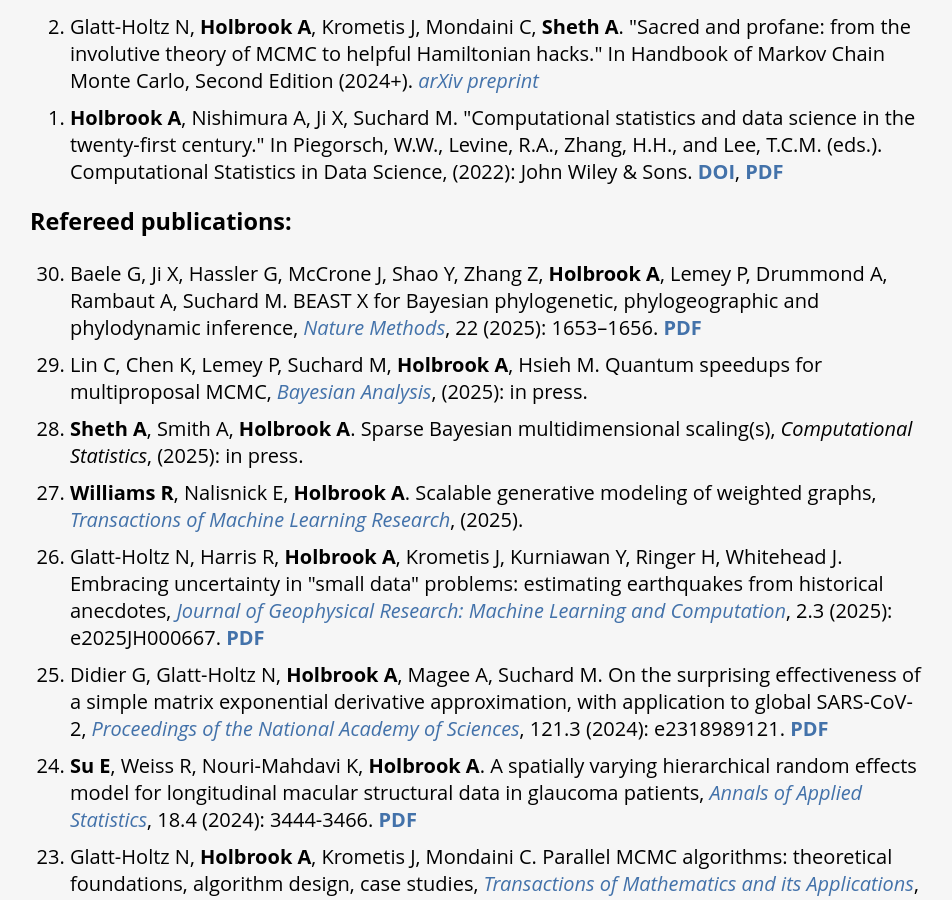
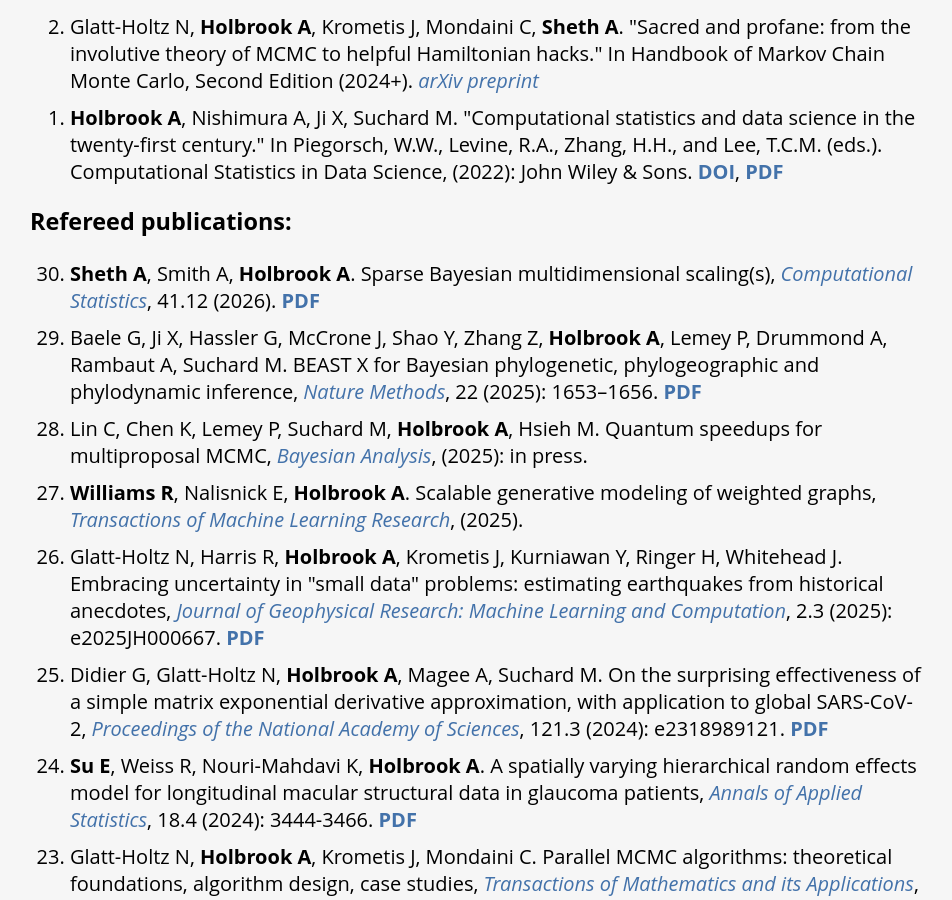
Before and after one commit to andrewjholbrook/andrewjholbrook.github.io, a Jekyll site: the page built from research.html, in a window 1280 px wide and 900 px high, scrolled down 537 px. Shown: the whole window, without its empty margins (162-1114 px from the left). Built offline with Jekyll 4.4.1, drawn with Linux system fonts in a browser that asks for light colours; a style sheet for code colours, icons or effects is not loaded.

Commit message:
sheth paper

```diff
--- a/research.html
+++ b/research.html
@@ -28,9 +28,9 @@
   <h3>Refereed publications:</h3>
 
   <ol id="pubs" reversed>
+        <li> <b>Sheth A</b>, Smith A, <b>Holbrook A</b>. Sparse Bayesian multidimensional scaling(s), <i><a href="https://doi.org/10.1007/s00180-025-01696-1" target="_blank">Computational Statistics</a></i>, 41.12 (2026). <a href="papers/Sheth.pdf" target="_blank"><b>PDF</b></a></li></li>
     <li>Baele G, Ji X, Hassler G, McCrone J, Shao Y, Zhang Z, <b>Holbrook A</b>, Lemey P, Drummond A, Rambaut A, Suchard M. BEAST X for Bayesian phylogenetic, phylogeographic and phylodynamic inference, <i><a href="https://www.nature.com/articles/s41592-025-02751-x" target="_blank">Nature Methods</a></i>, 22 (2025): 1653–1656. <a href="papers/natmeth.pdf" target="_blank"><b>PDF</b></a></li>
     <li> Lin C, Chen K, Lemey P, Suchard M, <b>Holbrook A</b>, Hsieh M. Quantum speedups for multiproposal MCMC, <i><a href="https://doi.org/10.1214/25-BA1546" target="_blank">Bayesian Analysis</a></i>, (2025): in press. </li>
-    <li> <b>Sheth A</b>, Smith A, <b>Holbrook A</b>. Sparse Bayesian multidimensional scaling(s), <i>Computational Statistics</a></i>, (2025): in press. </li>
     <li><b>Williams R</b>, Nalisnick E, <b>Holbrook A</b>. Scalable generative modeling of weighted graphs, <i><a href="https://openreview.net/forum?id=yWKkBOcD18" target="_blank">Transactions of Machine Learning Research</a></i>, (2025).
     <li>Glatt-Holtz N, Harris R, <b>Holbrook A</b>, Krometis J, Kurniawan Y, Ringer H, Whitehead J. Embracing uncertainty in "small data" problems: estimating earthquakes from historical anecdotes, <i><a href="https://doi.org/10.1029/2025JH000667" target="_blank">Journal of Geophysical Research: Machine Learning and Computation</a></i>, 2.3 (2025): e2025JH000667. <a href="papers/tsunami.pdf" target="_blank"><b>PDF</b></a></li>
     <li> Didier G, Glatt-Holtz N, <b>Holbrook A</b>, Magee A, Suchard M. On the surprising effectiveness of a simple matrix exponential derivative approximation, with application to global SARS-CoV-2, <i><a href="https://doi.org/10.1073/pnas.2318989121" target="_blank">Proceedings of the National Academy of Sciences</a></i>, 121.3 (2024): e2318989121. <a href="papers/pnas.pdf" target="_blank"><b>PDF</b></a></li>
```
Also changed, not shown: 1 other file.
